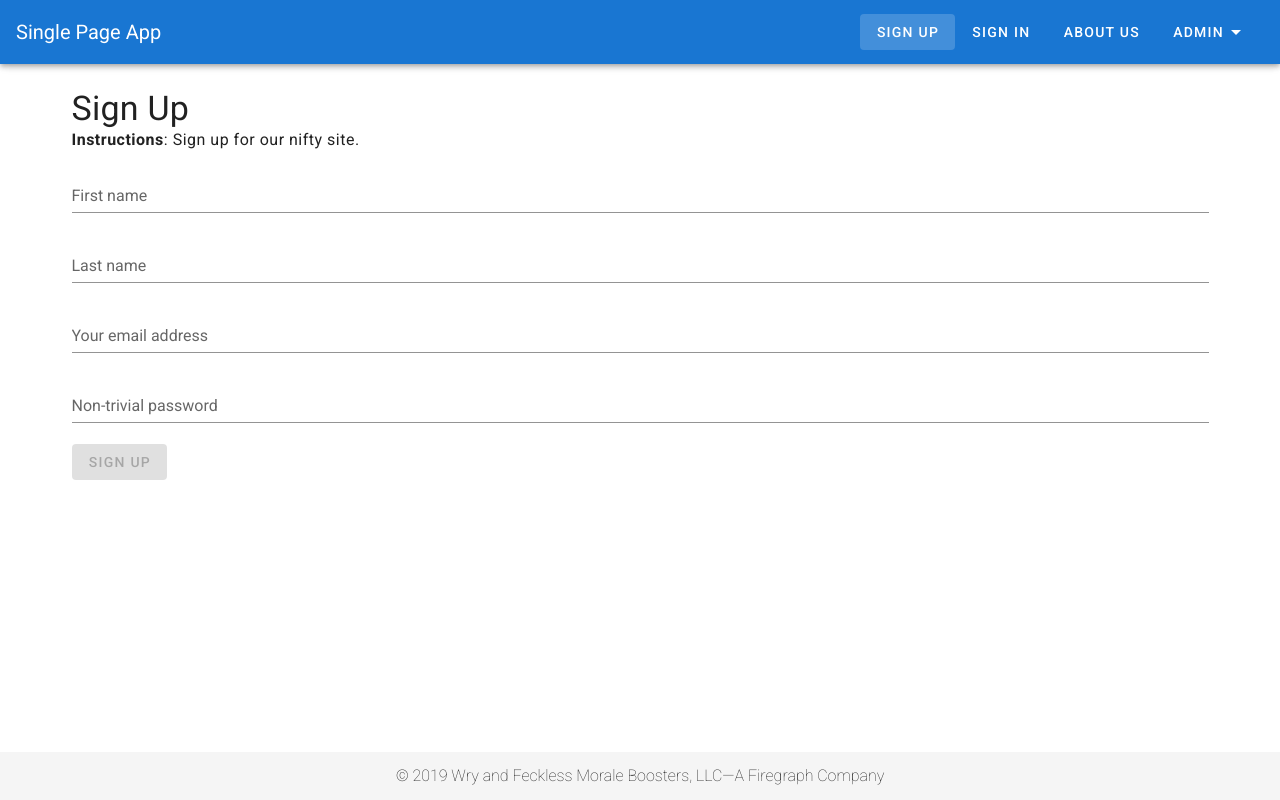
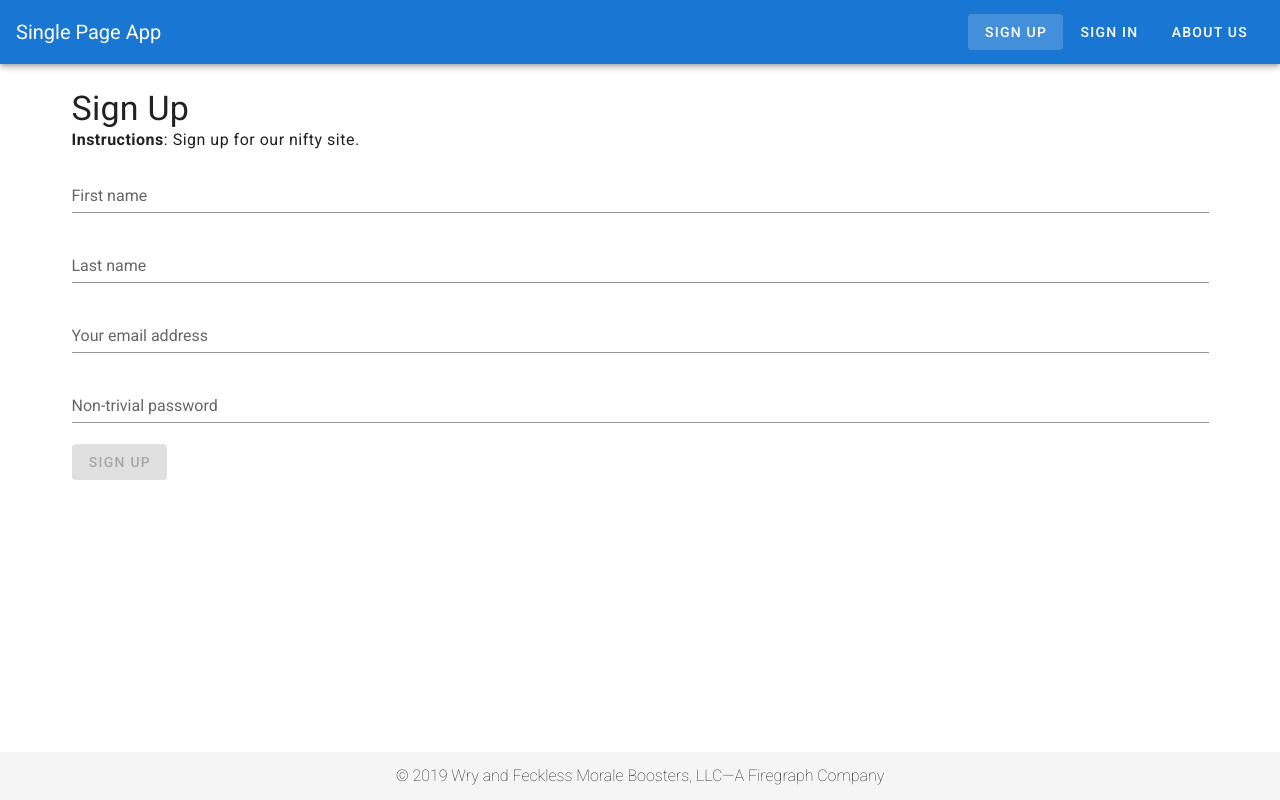
Before and after one commit to tu-cos-243/ui-spa, a Vue app: page /sign-up in a window 1280 px wide. Built offline with nearby package versions, Linux system fonts and the light colour scheme.

Commit message:
Use vuex to store login state

```diff
--- a/hapi-server.js
+++ b/hapi-server.js
@@ -150,7 +150,6 @@ async function init() {
           .where("email", request.payload.email)
           .first();
         if (account.password === request.payload.password) {
-          console.log("ACCOUNT", account);
           return {
             ok: true,
             msge: `Logged in successfully as '${request.payload.email}'`,
--- a/package.json
+++ b/package.json
@@ -21,7 +21,8 @@
     "pg": "^7.12.1",
     "vue": "^2.6.10",
     "vue-router": "^3.1.3",
-    "vuetify": "^2.1.10"
+    "vuetify": "^2.1.10",
+    "vuex": "^3.1.2"
   },
   "devDependencies": {
     "@vue/cli-plugin-babel": "^4.0.0",
--- a/src/components/NavBar.vue
+++ b/src/components/NavBar.vue
@@ -8,14 +8,19 @@
 
     <v-spacer></v-spacer>
 
-    <v-btn text v-bind:to="{ name: 'sign-up' }">Sign Up</v-btn>
-    <v-btn text v-bind:to="{ name: 'sign-in' }">Sign In</v-btn>
+    <v-btn v-if="!isLoggedIn" text v-bind:to="{ name: 'sign-up' }">
+      Sign Up
+    </v-btn>
+    <v-btn v-if="!isLoggedIn" text v-bind:to="{ name: 'sign-in' }">
+      Sign In
+    </v-btn>
     <v-btn text v-bind:to="{ name: 'about-us' }">About Us</v-btn>
 
-    <v-menu offset-y>
+    <v-menu v-if="isLoggedIn" offset-y>
       <template v-slot:activator="{ on }">
         <v-btn text v-on="on">
-          <span>Admin</span>
+          <v-icon dark>mdi-account</v-icon>
+          <span>{{ $store.state.currentAccount.firstName }}</span>
           <v-icon dark>mdi-menu-down</v-icon>
         </v-btn>
       </template>
@@ -24,7 +29,30 @@
         <v-list-item v-bind:to="{ name: 'accounts' }">
           <v-list-item-title>Accounts</v-list-item-title>
         </v-list-item>
+
+        <v-divider></v-divider>
+
+        <v-list-item @click="signOut">
+          <v-list-item-title>Sign Out</v-list-item-title>
+        </v-list-item>
       </v-list>
     </v-menu>
   </v-app-bar>
 </template>
+
+<script>
+export default {
+  computed: {
+    isLoggedIn() {
+      return this.$store.getters.isLoggedIn;
+    }
+  },
+
+  methods: {
+    signOut() {
+      this.$store.commit("logOut");
+      this.$router.push({ name: "home-page" });
+    }
+  }
+};
+</script>
--- a/src/main.js
+++ b/src/main.js
@@ -1,6 +1,7 @@
 import Vue from "vue";
 import vuetify from "./plugins/vuetify";
 import router from "./router";
+import store from "./store";
 import axios from "axios";
 import App from "./App.vue";
 
@@ -15,6 +16,7 @@ new Vue({
     currentUser: null
   },
   router,
+  store,
   vuetify,
   render: h => h(App)
 });
--- a/src/pages/SignIn.vue
+++ b/src/pages/SignIn.vue
@@ -62,8 +62,11 @@ export default {
           password: this.password
         })
         .then(result => {
-          console.log(result);
           this.showSnackbar(result.data.msge);
+          if (result.data.ok) {
+            this.$store.commit("logIn", result.data.details);
+            this.$router.push({ name: "home-page" });
+          }
         })
         .catch(err => this.showSnackbar(err));
     },
--- /dev/null
+++ b/src/store.js
@@ -0,0 +1,23 @@
+import Vue from "vue";
+import Vuex from "vuex";
+
+Vue.use(Vuex);
+
+export default new Vuex.Store({
+  state: {
+    currentAccount: null
+  },
+  getters: {
+    isLoggedIn(state) {
+      return state.currentAccount !== null;
+    }
+  },
+  mutations: {
+    logIn(state, account) {
+      state.currentAccount = account;
+    },
+    logOut(state) {
+      state.currentAccount = null;
+    }
+  }
+});
```
Also changed, not shown: 1 other file (tests, documents, lock files or other folders).
